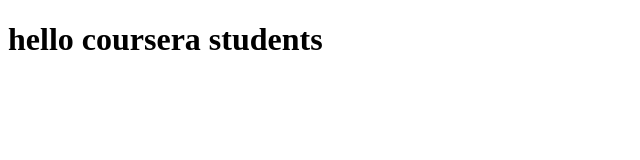
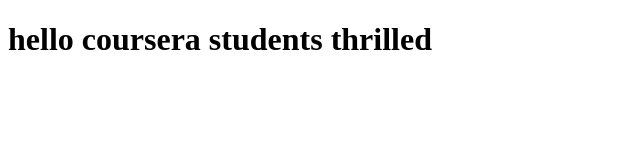
Before and after one commit to ukanirushabh/angular, a plain HTML site: page index.html in a window 1280 px wide. Shown: the whole page, without its empty margins (0-640 px from the left). Drawn offline with Linux system fonts and the light colour scheme.

Commit message:
next version

```diff
--- a/index.html
+++ b/index.html
@@ -5,6 +5,6 @@
     <title>coursera</title>
   </head>
   <body>
-    <h1>hello coursera students</h1>
+    <h1>hello coursera students  thrilled</h1>
   </body>
 </html>
```
